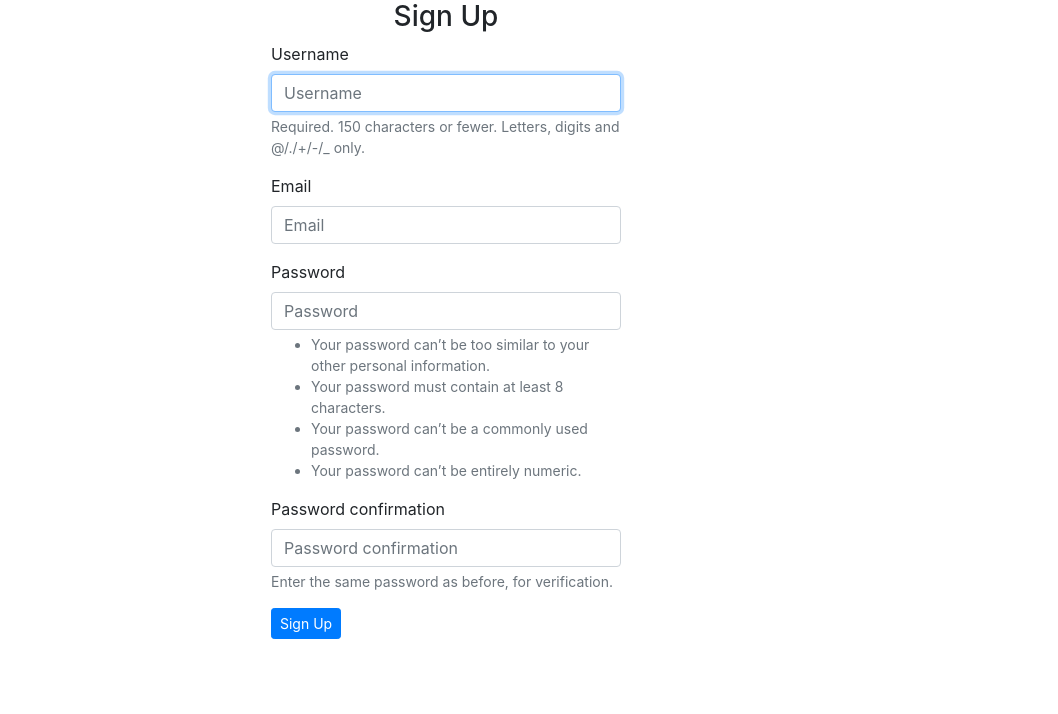
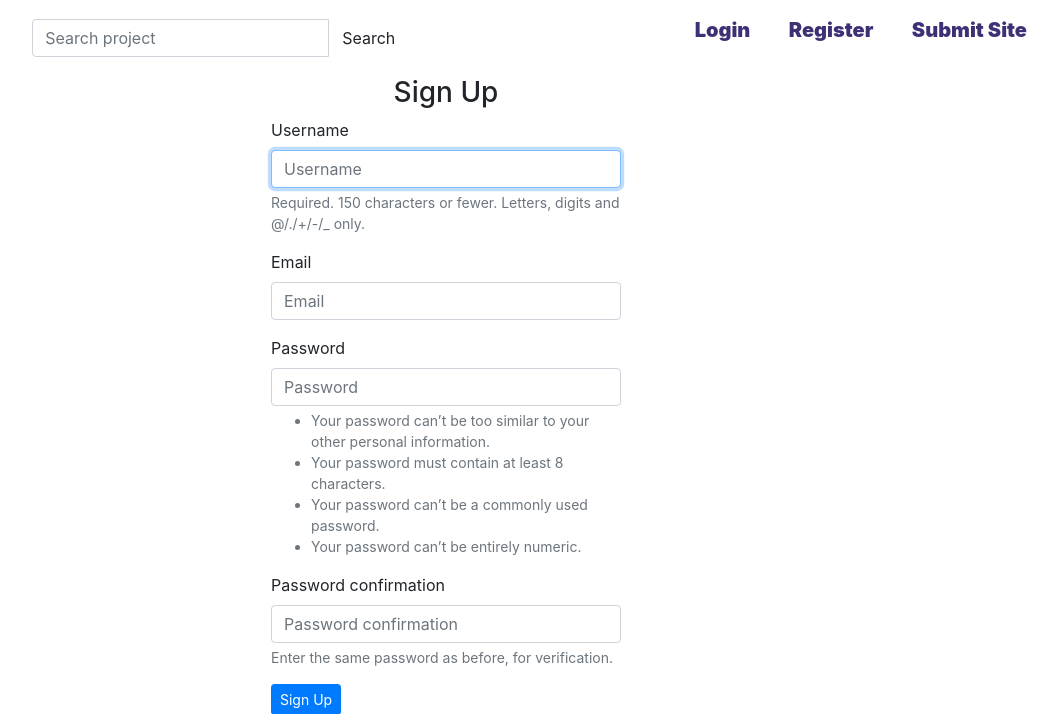
Before and after one commit to Lagat-Collete/Awards, a Django app: page /accounts/register/ in a window 1280 px wide. Shown: the top 714 px of the page, without its empty margins (194-1252 px from the left). Run offline with Django 3.2, Linux system fonts and the light colour scheme; parts of the project's set-up code (start-up, migrations or seed data) failed here and were passed over; some libraries are stand-ins or nearby versions.

Commit message:
debug login page

```diff
--- a/Award/templates/navbar.html
+++ b/Award/templates/navbar.html
@@ -37,7 +37,7 @@
         {% if user.is_authenticated %}
         <ul>
           <li class="nav-item">
-            <a class="nav-link" href="/post"> Add Project</a>
+            <a class="nav-link" href="/post"> Add a Project</a>
           </li>
           <li class="dropdown">
             <a href="#" class="dropdown-toggle btn btn-default" data-toggle="dropdown" role="button"
@@ -54,6 +54,7 @@
             </ul>
           </li>
         </ul>
+
         {% else %}
         <ul class="list-inline" style="float: right;">
           <li class="list-inline-item">
--- a/Award/templates/post.html
+++ b/Award/templates/post.html
@@ -3,7 +3,7 @@
 {% block content %}
 
 
-<div class="container">
+<div class="container" style="background-color: #D1E4FD;">
 
     <h2>New Post</h2>
     <form class="w-50" action="" method="post" enctype="multipart/form-data">
--- a/Award/templates/profile.html
+++ b/Award/templates/profile.html
@@ -1,10 +1,10 @@
 {% extends 'base.html' %} {% load bootstrap4 %} {% load static %}
 {% block content %}
-
+<div class="container" style="background-color: #D1E5FD;">
 <div class="row">
     <div class="col-md-6 m-auto">
         {% if user.profile.profile_photo %}
-        <img src="{{ user.profile.profile_photo.url}}" class="rounded-circle border mt-2 " alt="{{profile.name}}">
+        <img src="{{ user.profile.profile_photo.url}}" class=" mt-2 ml-5  " style="height: 300px; width: 300px; border-radius: 50%;padding: 20px;" alt="{{profile.name}}">
         {% else %}
         <i style="font-size:100px;color:#1d1c1c" class="fa fa-user" aria-hidden="true"></i>
         {% endif %}
@@ -20,6 +20,7 @@
 
     </div>
 </div>
+
 <hr>
 <h2 class="text-center">Posts</h2>
 <div class="row">
@@ -30,4 +31,5 @@
     </div>
     {% endfor %}
 </div>
+</div>
 {% endblock %}
--- a/Award/templates/registration/base.html
+++ b/Award/templates/registration/base.html
@@ -21,6 +21,7 @@
 </head>
 
 <body>
+  {% include "navbar.html" %}
 
   {% block content %}  {%endblock%}
 
--- a/Award/templates/registration/login.html
+++ b/Award/templates/registration/login.html
@@ -1,7 +1,8 @@
 {% extends "registration/base.html"%}
 {% load bootstrap4 %}
 {% block content %}
-<div class="container">
+
+<div class="container" style="background-color: #D1E4FD;">
   <div class="row">
     <!-- Empty div -->
     <div class="col-md-4"></div>
--- a/Award/urls.py
+++ b/Award/urls.py
@@ -22,6 +22,7 @@ urlpatterns = [
   path('time/',views.time, name='time'),
   path('accounts/register/', views.register, name='register'),
   path('post/', views.post, name='post'),
+  path('logout/', views.logout_view, name='logout'),
 ]
 if settings.DEBUG:
     urlpatterns+= static(settings.MEDIA_URL, document_root = settings.MEDIA_ROOT)
--- a/Award/views.py
+++ b/Award/views.py
@@ -17,13 +17,14 @@ def time(request):
     datetime.datetime.now()
     return render(request,'project.html')
 
+@login_required
 def profile(request,username):
     user = request.user
     user = User.objects.filter(username=user.username).first()
     projects = Project.objects.filter(developer=user)
     return render(request, 'profile.html', {'user': user,'projects':projects})
 
-
+@login_required
 def user_profile(request,username):
     user = User.objects.filter(username=username).first()
     if user == request.user:
@@ -32,6 +33,7 @@ def user_profile(request,username):
     projects = Project.objects.filter(developer=user)
     return render(request, 'userprofile.html', {'user': user,'profile':profile,'projects':projects})
 
+@login_required
 def edit_profile(request,username):
     user = request.user
     user = User.objects.filter(username=user.username).first()
@@ -135,7 +137,7 @@ def logout_view(request):
     logout(request)
     messages.success(request, "Logged out Sucessfully!")
 
-    return redirect('login')
+    return redirect('homepage')
 
 def register(request):
     if request.method == 'POST':
@@ -158,7 +160,7 @@ def register(request):
         form = RegisterUserForm()
 
     return render(request,'registration/registration_form.html', {'form':form})
-
+@login_required
 def post(request):
     if request.method == 'POST':
       current_user = request.user
--- a/project/urls.py
+++ b/project/urls.py
@@ -22,6 +22,6 @@ urlpatterns = [
     path('admin/', admin.site.urls),
     path('',include('Award.urls')),
     path('accounts/', include('registration.backends.simple.urls')),
-    # path('logout/', views.LogoutView.as_view(next_page='/')),
+
 
 ]
```
